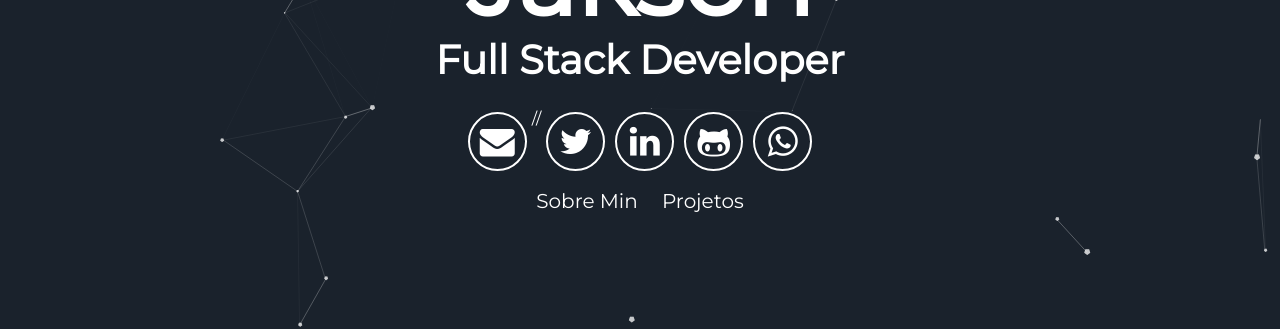
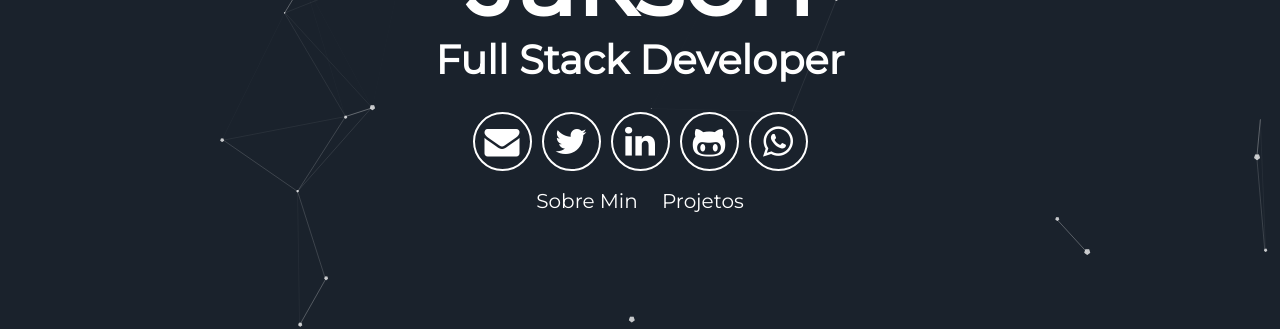
Before and after one commit to michaeljak/michaeljak.github.io, a Jekyll site: the page built from index.html, in a window 1280 px wide and 900 px high, scrolled down 311 px. Shown: the part 151-480 px from the top of the window. Built offline with Jekyll 4.4.1, drawn with Linux system fonts in a browser that asks for light colours.

Commit message:
Update header.html

```diff
--- a/_includes/header.html
+++ b/_includes/header.html
@@ -6,7 +6,7 @@
       </h1>
       <div class="header-icons">
         <a aria-label="Send email" href="mailto:mixaelj@gmail.com"><i class="icon fa fa-envelope"></i></a>
-       // <a aria-label="Twitter" target="_blank" href="https://twitter.com/michaelj_dev"><i class="icon fa fa-twitter" aria-hidden="true"></i></a>
+        <a aria-label="Twitter" target="_blank" href="https://twitter.com/michaelj_dev"><i class="icon fa fa-twitter" aria-hidden="true"></i></a>
         <a aria-label="LinkedIn" target="_blank" href="https://www.linkedin.com/in/michaeljak-dev/"><i class="icon fa fa-linkedin" aria-hidden="true"></i></a>
         <a aria-label="Github" target="_blank" href="https://github.com/michaeljak"><i class="icon fa fa-github-alt" aria-hidden="true"></i></a>
         <a aria-label="Whatsapp" target="_blank" href="https://whats.link/michaeljakson"><i class="icon fa fa-whatsapp" aria-hidden="true"></i></a>
```
